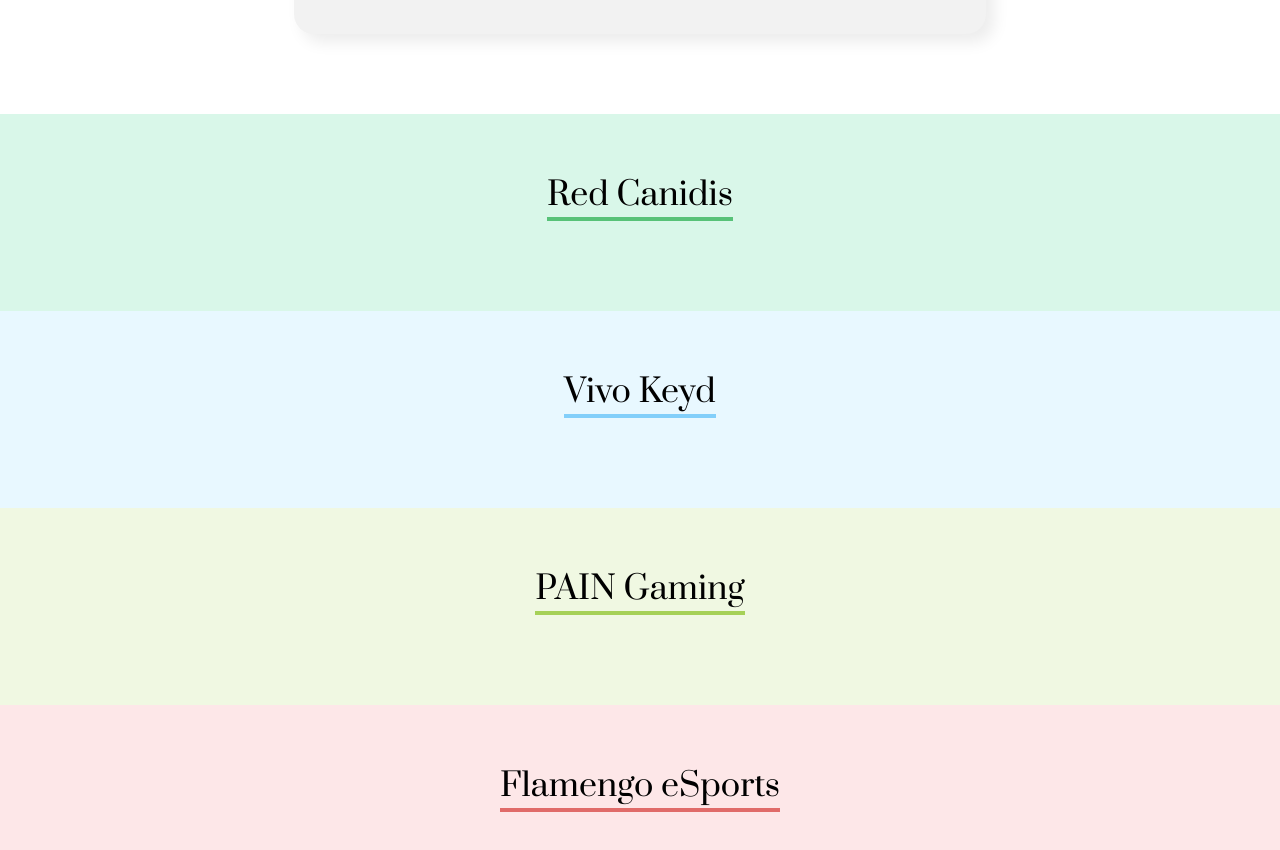
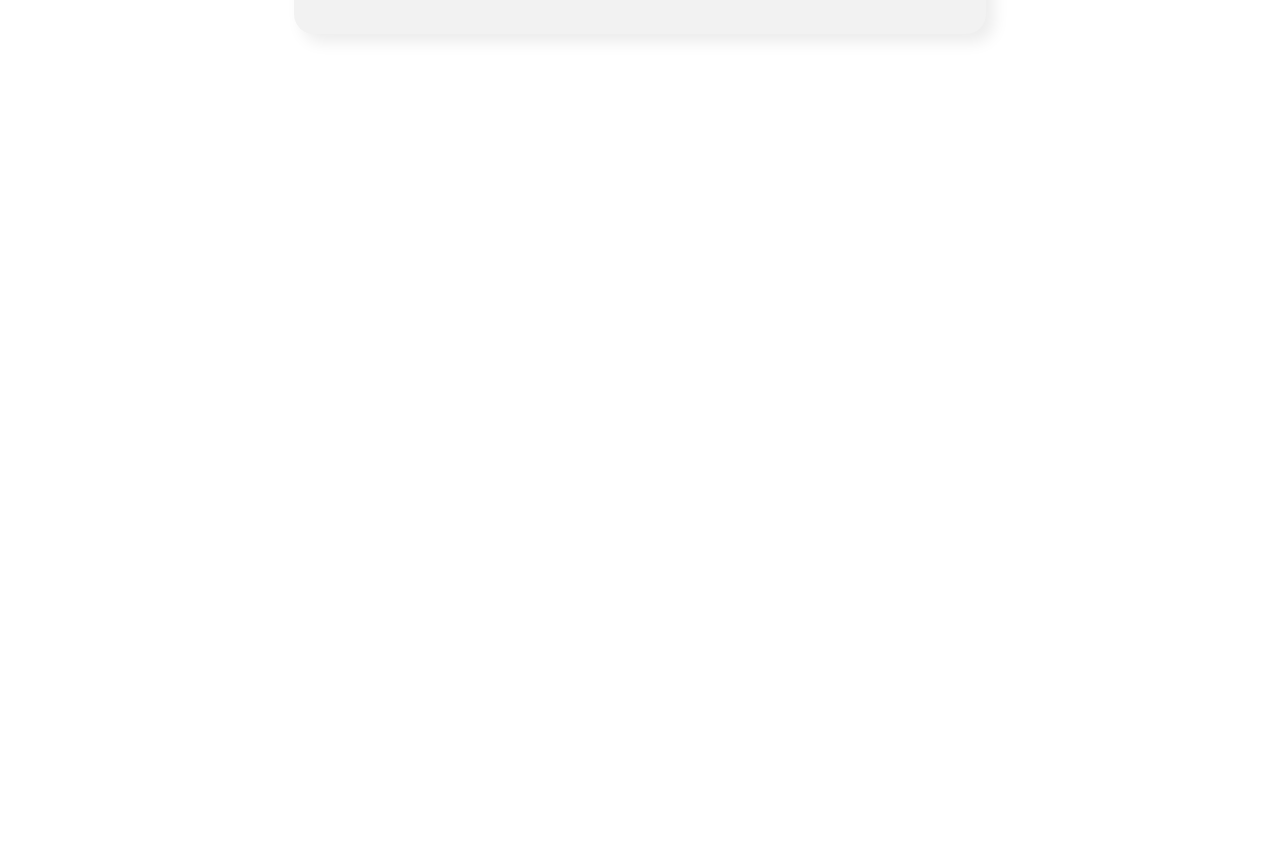
Before and after one commit to danilusantos/react_initial_course, a React (Create React App) app: page / in a window 1280 px wide. Shown: the part 1329-2179 px from the top of the page. After the commit the page ends 1443 px from the top, so only its background shows below. Built offline with nearby package versions, Linux system fonts and the light colour scheme.

Commit message:
ajuste de layout e escondendo times vazios

```diff
--- a/src/componentes/Time/Time.css
+++ b/src/componentes/Time/Time.css
@@ -13,6 +13,7 @@
     display: flex;
     justify-content: space-around;
     flex-wrap: wrap;
+    padding: 0px;
 }
 
 .Time .colaboradores .colaborador {
--- a/src/componentes/Time/index.js
+++ b/src/componentes/Time/index.js
@@ -2,31 +2,31 @@
 import './Time.css';
 import Colaborador from '../Colaborador';
 
-const Time = (props) => {
+const Time = ({ key, nome, corPrimaria, corSecundaria, colaboradores }) => {
     return (
+        colaboradores.length > 0 && (
             <section
-            key={props.key}
-            style={{ backgroundColor: props.corSecundaria }}
+                key={key}
+                style={{ backgroundColor: corSecundaria }}
                 className="Time"
             >
-            <h2 style={{ borderBottomColor: props.corPrimaria }}>
-                {props.nome}
-            </h2>
+                <h2 style={{ borderBottomColor: corPrimaria }}>{nome}</h2>
 
                 <ul className="colaboradores">
-                {props.colaboradores.map((colaborador) => (
+                    {colaboradores.map((colaborador) => (
                         <li className="colaborador" key={colaborador.nome}>
                             <Colaborador
                                 key={colaborador.nome}
                                 nome={colaborador.nome}
                                 imagem={colaborador.imagem}
-                            corPrimaria={props.corPrimaria}
+                                corPrimaria={corPrimaria}
                                 rota={colaborador.rota}
                             />
                         </li>
                     ))}
                 </ul>
             </section>
+        )
     );
 };
 
```
Lines whose indentation alone changed are shown as unchanged.
